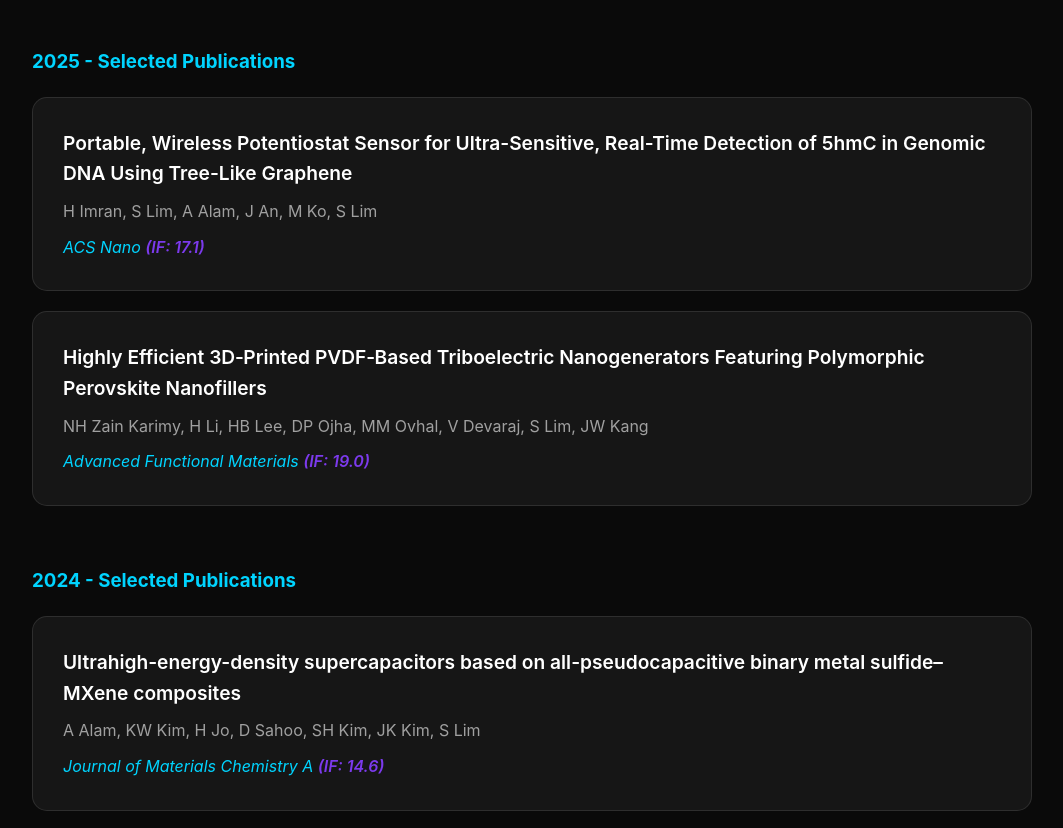
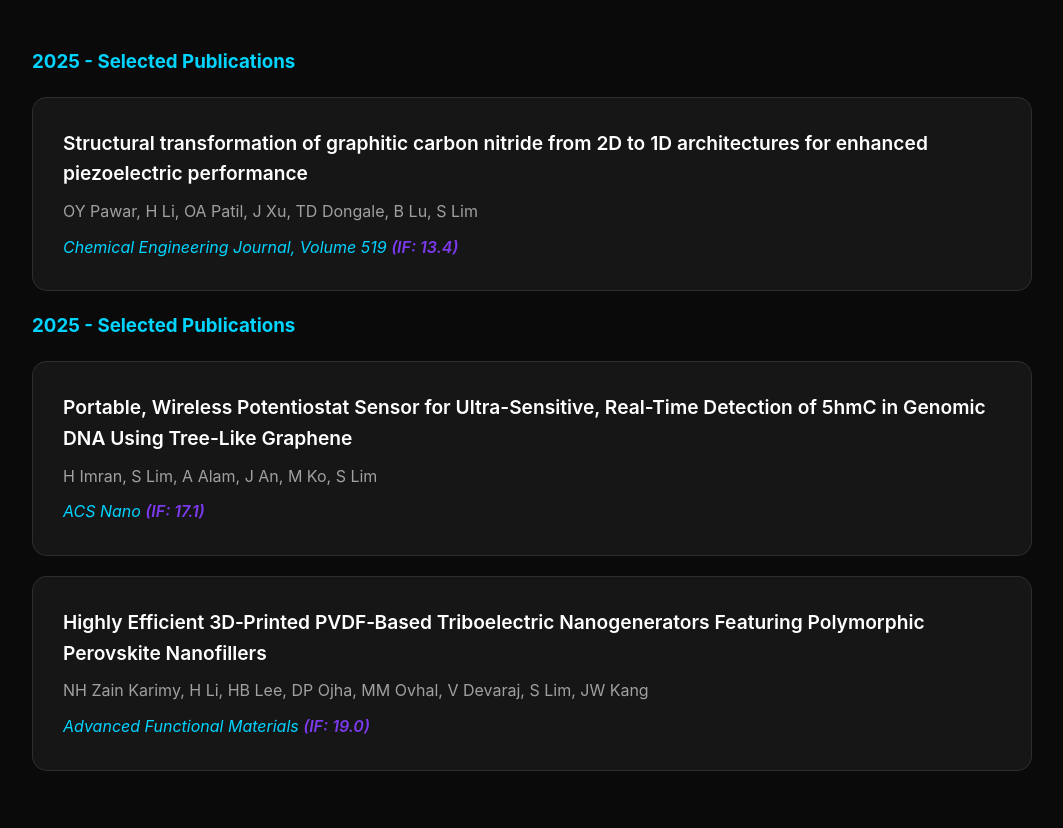
Before and after one commit to isac8058/ppel-lab, a plain HTML site: page index.html in a window 1280 px wide. Shown: the part 6709-7537 px from the top of the page, without its empty margins (108-1171 px from the left). Drawn offline with Linux system fonts and the light colour scheme.

Commit message:
Update index.html

```diff
--- a/index.html
+++ b/index.html
@@ -2814,6 +2814,14 @@ background: linear-gradient(180deg, var(--accent-blue), var(--accent-purple));
             </div>
 
             <!-- 2025 Publications -->
+<h3 style="color: var(--accent-blue); margin-bottom: 20px;">2025 - Selected Publications</h3>
+
+<div class="publication-item">
+    <h3 class="publication-title">Structural transformation of graphitic carbon nitride from 2D to 1D architectures for enhanced piezoelectric performance</h3>
+    <p class="publication-authors">OY Pawar, H Li, OA Patil, J Xu, TD Dongale, B Lu, S Lim</p>
+    <p class="publication-journal">Chemical Engineering Journal, Volume 519 <span style="color: var(--accent-purple); font-weight: 600;">(IF: 13.4)</span></p>
+</div>
+
             <h3 style="color: var(--accent-blue); margin-bottom: 20px;">2025 - Selected Publications</h3>
             <div class="publication-item">
                 <h3 class="publication-title">Portable, Wireless Potentiostat Sensor for Ultra-Sensitive, Real-Time Detection of 5hmC in Genomic DNA Using Tree-Like Graphene</h3>
```
